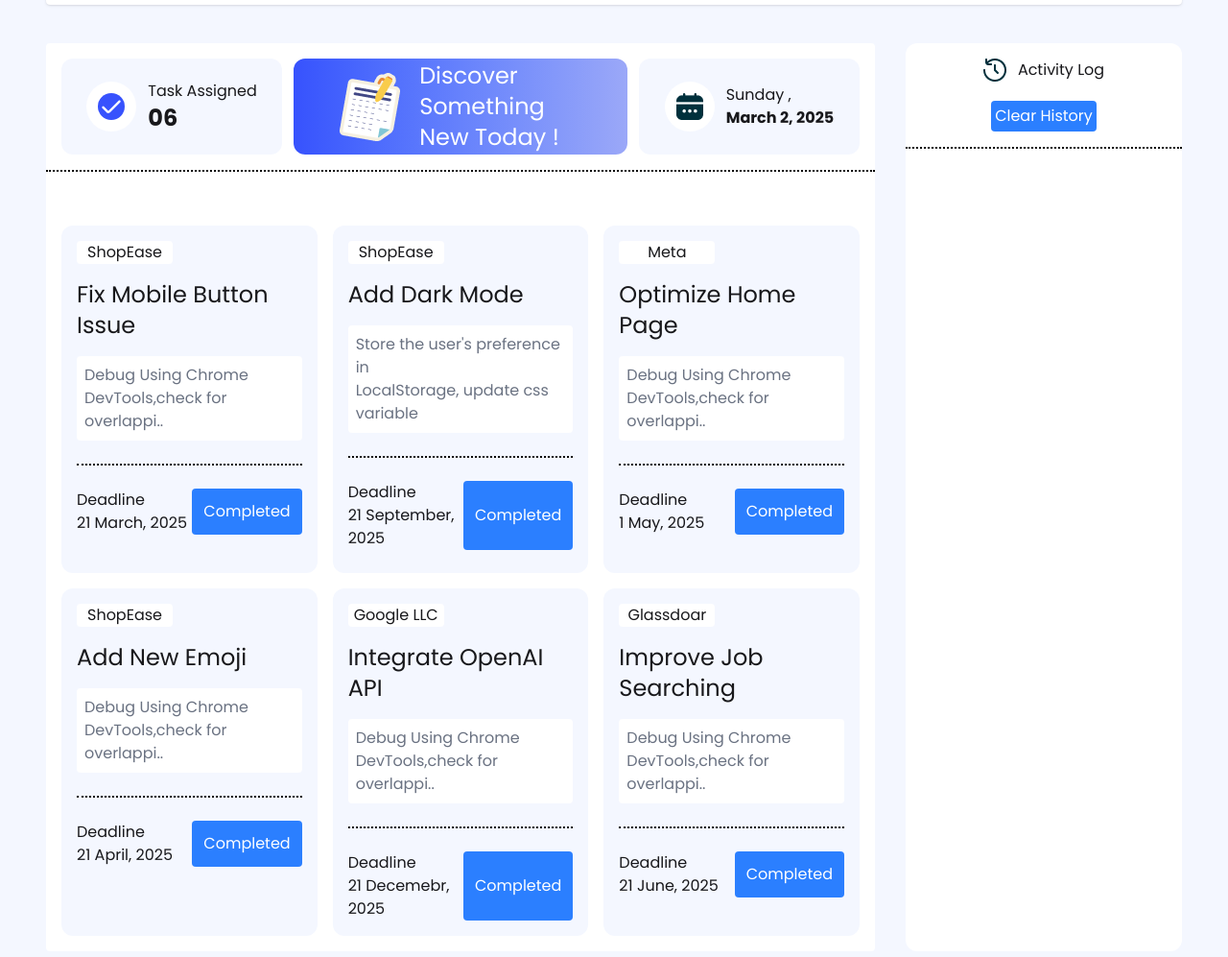
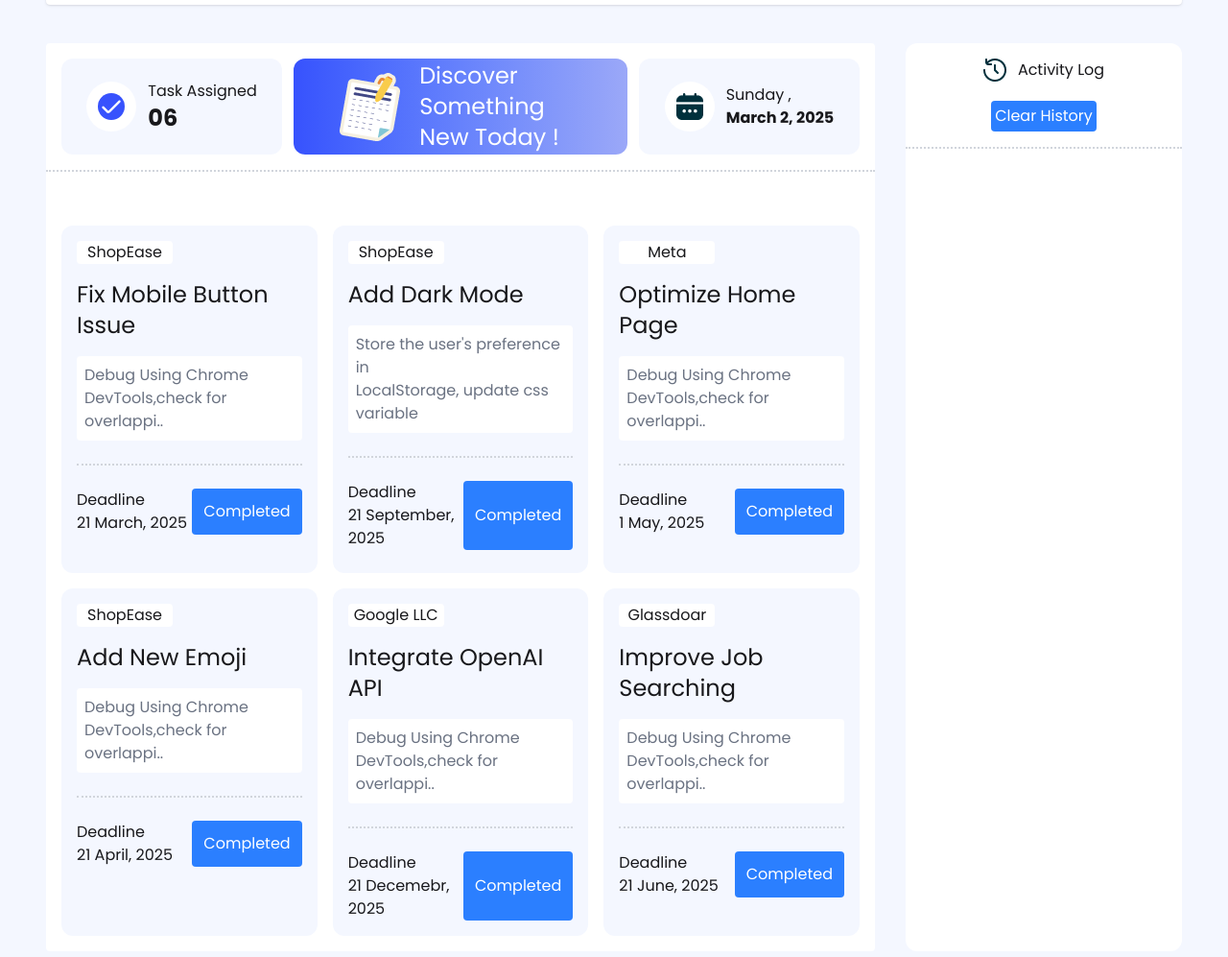
Before and after one commit to Maruf-11111/dev_dashboard, a plain HTML site: page index.html in a window 1280 px wide. Shown: the part 95-1092 px from the top of the page at 96% size. Drawn offline with nearby package versions, Linux system fonts and the light colour scheme; a web font is replaced by a local one.

Commit message:
Final Submission

```diff
--- a/index.html
+++ b/index.html
@@ -71,7 +71,7 @@
                 </div>
 
             </div>
-            <hr class=" border-t-2 border-dotted border-black my-4">
+            <hr class=" border-t-2 border-dotted border-gray-300 my-4">
         <!-- Cards -->
         <div class="grid grid-cols-3 grid-rows-2 gap-4 p-4 mt-10">
             <div class=" bg-[#F4F7FF] p-4 flex flex-col gap-4 rounded-xl ">
@@ -83,7 +83,7 @@
                 Debug Using Chrome <br>
                 DevTools,check for overlappi..
                 </div>
-                <hr class=" border-t-2 border-dotted border-black my-2">
+                <hr class=" border-t-2 border-dotted border-gray-300 my-2">
                 <div class="flex justify-between">
                 <div>
                 Deadline <br>
@@ -101,7 +101,7 @@
                     Store the user's preference in <br> LocalStorage, update css variable
 
                     </div>
-                    <hr class=" border-t-2 border-dotted border-black my-2">
+                    <hr class=" border-t-2 border-dotted border-gray-300 my-2">
                     <div class="flex justify-between">
                     <div>
                     Deadline <br>
@@ -122,7 +122,7 @@
                     Debug Using Chrome <br>
                     DevTools,check for overlappi..
                     </div>
-                    <hr class=" border-t-2 border-dotted border-black my-2">
+                    <hr class=" border-t-2 border-dotted border-gray-300 my-2">
                     <div class="flex justify-between">
                     <div>
                     Deadline <br>
@@ -141,7 +141,7 @@
                     Debug Using Chrome <br>
                     DevTools,check for overlappi..
                     </div>
-                    <hr class=" border-t-2 border-dotted border-black my-2">
+                    <hr class=" border-t-2 border-dotted border-gray-300 my-2">
                     <div class="flex justify-between">
                     <div>
                     Deadline <br>
@@ -159,7 +159,7 @@
                     Debug Using Chrome <br>
                     DevTools,check for overlappi..
                     </div>
-                    <hr class=" border-t-2 border-dotted border-black my-2">
+                    <hr class=" border-t-2 border-dotted border-gray-300 my-2">
                     <div class="flex justify-between">
                     <div>
                     Deadline <br>
@@ -177,7 +177,7 @@
                     Debug Using Chrome <br>
                     DevTools,check for overlappi..
                     </div>
-                    <hr class=" border-t-2 border-dotted border-black my-2">
+                    <hr class=" border-t-2 border-dotted border-gray-300 my-2">
                     <div class="flex justify-between">
                     <div>
                     Deadline <br>
@@ -204,7 +204,7 @@
 
         <button id="clear" class=" flex bg-blue-500 text-white rounded p-1 mx-auto mt-5 ">Clear History</button>
 
-        <hr class=" border-t-2 border-dotted border-black my-4">
+        <hr class=" border-t-2 border-dotted border-gray-300 my-4">
             <div id="message" class="m-4 flex flex-col gap-4">
 
             </div>
```
Also changed, not shown: answer.html (+5 -5 lines).
